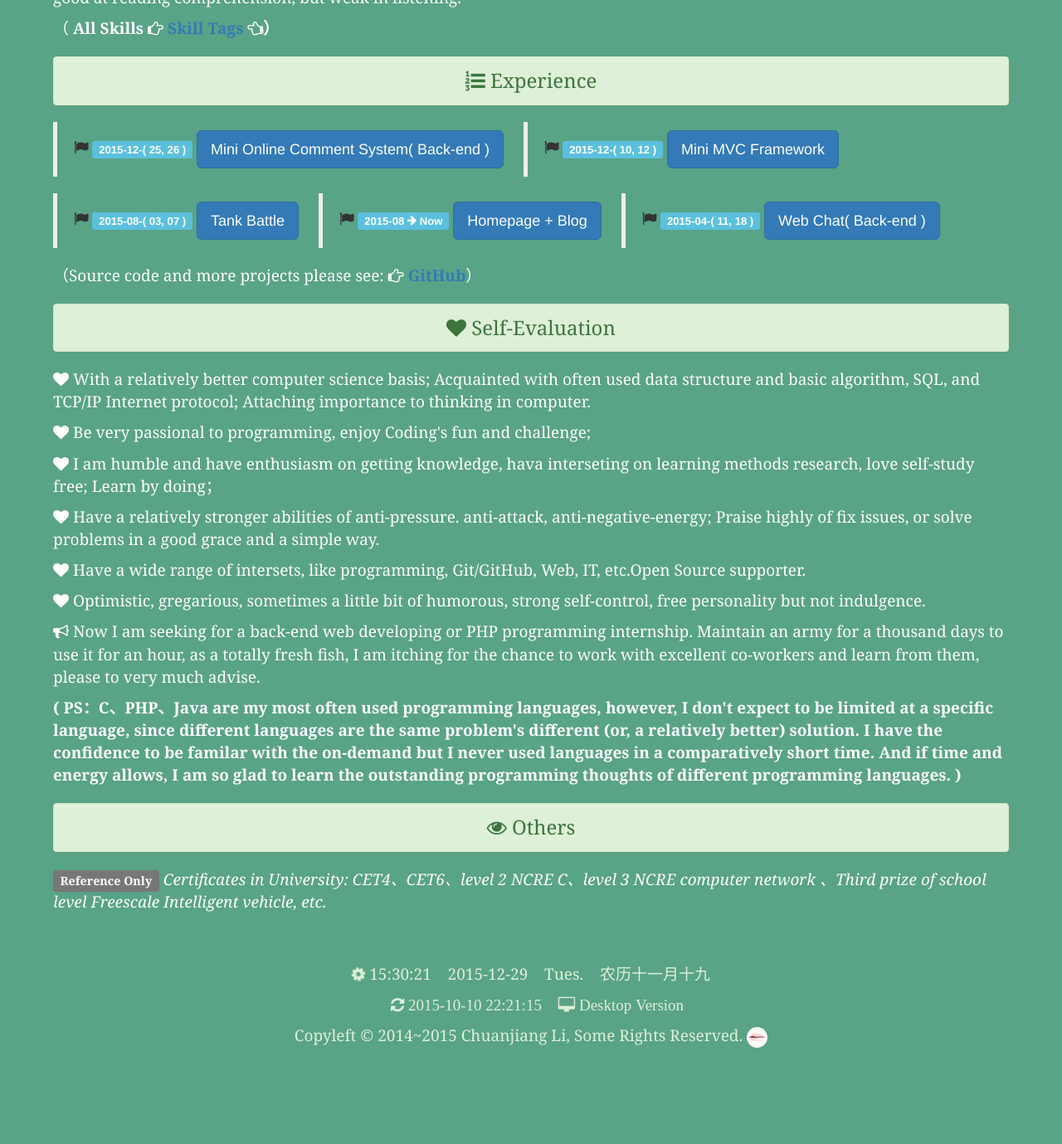
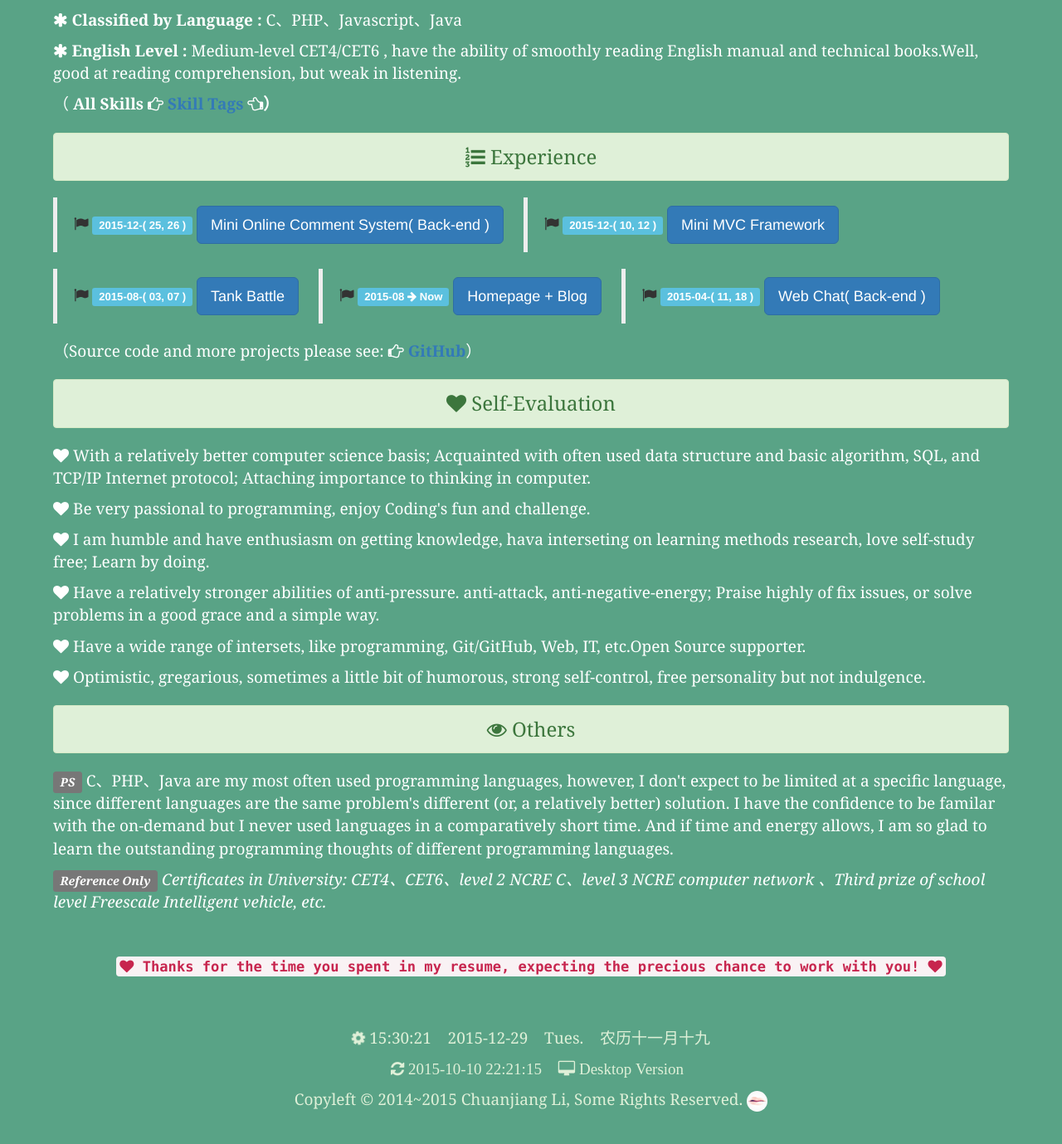
Before and after one commit to light-shadow/ckwongloy.github.io, a Jekyll site: the page built from resume_en.html, in a window 1280 px wide and 1400 px high, scrolled down 1254 px. Shown: the top 1379 px of the window at 83% size. Built offline with Jekyll 4.4.1, drawn with Linux system fonts in a browser that asks for light colours; Markdown is read by kramdown in place of the engine named in the settings; before the commit the page ends 2577 px from its top, so only the background shows below that; some of the changed text lies outside the part shown.

Commit message:
exper. adding

```diff
--- a/_includes/projects/mini-ocs_en.html
+++ b/_includes/projects/mini-ocs_en.html
@@ -26,7 +26,7 @@
 It open-sourced on ：<a href="https://github.com/lamChuanJiang/LBD/tree/master/mini-ocs" target="_blank"><b>GitHub</b></a></button></p>
 <span class="label label-default">Description</span><br><br>
 <p>1. A mini type online comment component, developed by PHP and MySQL, what it realize is comment or messages leaving.</p>
-<p>2. Filtering illegal input data submit by users: by HTML5 built-in properties like <code>email</code> and <code>url</code>, etc. Besides, in the backend, also use PHP method <code>filter_input()</code> to so the same thing.</p>
+<p>2. Filtering illegal input data submit by users: by HTML5 built-in properties like <code>email</code> and <code>url</code>, etc. Besides, in the backend, also use PHP method <code>filter_input()</code> to do the same thing as an alternative.</p>
 <p>3. AJAX: Makes errors reporting just in time, and output latest comments when user finish it successfully without refresh webpage.</p></div>
 <div class="modal-footer">
 <button type="button" class="btn btn-default" data-dismiss="modal">Close</button></div></div></div></div>
--- a/resume_en.html
+++ b/resume_en.html
@@ -6,61 +6,63 @@
 <h2>Li's Resume
 <a href="/resume_zh.html">
 <button type="button" class="btn btn-success btn-lg" style="text-shadow: black 5px 3px 3px;font-size: 14px;color: rgb(255,255,255);">
-<span class="fa  fa-hand-o-right"></span> 切至中文</button></a></h2>
+<i class="fa  fa-hand-o-right"></i> 切至中文</button></a></h2>
 
 <div class="content_font">
-<h3 class="alert alert-success"><span class="fa fa-bookmark"></span> Profile</h3>
-<p><span class="fa fa-asterisk"></span>
+<h3 class="alert alert-success"><i class="fa fa-bookmark"></i> Profile</h3>
+<p><i class="fa fa-asterisk"></i>
 <strong>Name、Gender、Age ：</strong>Chuanjiang Li, male, 1994-03-09.</p>
-<p><span class="fa fa-asterisk"></span>
+<p><i class="fa fa-asterisk"></i>
 <strong>University、Major、Time ：</strong>Anhui Science and Technology University, Electronic Information Engineering, A fresh graduate in 2016.</p>
-<p><span class="fa fa-asterisk"></span>
+<p><i class="fa fa-asterisk"></i>
 <strong>On board or not ：</strong>Not employed yet but I expect meeting an attractive job opportunity.</p>
-<p><span class="fa fa-asterisk"></span>
+<p><i class="fa fa-asterisk"></i>
 <strong>Long-term Career Goal ：</strong> Be close to a Full-Stack developer to the fullest in 15 years, a life-time to be a real programmer.</p>
 <p>（<em> More Information : </em><a href="/about_li_zh.html">About </a>）</p></div>
 
 <div class="content_font">
-<h3 class="alert alert-success"><span class="fa fa-phone"></span> Contacts</h3>
-<p><span class="fa fa-asterisk"></span>
+<h3 class="alert alert-success"><i class="fa fa-phone"></i> Contacts</h3>
+<p><i class="fa fa-asterisk"></i>
 <strong>Phone : </strong><a href="tel:18365263544">183-6526-3544</a></p>
-<p><span class="fa fa-asterisk"></span>
+<p><i class="fa fa-asterisk"></i>
 <strong>E-mail : </strong><a href="mailto:lamchuanjiang@icloud.com">lamchuanjiang@icloud.com</a> or
 <a href="mailto:lamchuanjiang@outlook.com">lamchuanjiang@outlook.com</a> or
 <a href="mailto:lamchuanjiang@gmail.com">lamchuanjiang@gmail.com</a></p>
 <p>（<em> More Contacts & SNS Footprints : </em><a href="/contact_li.html">Contacts </a>）</p></div>
 
 <div class="content_font">
-<h3 class="alert alert-success"><span class="fa fa-send-o"></span> Job Intention</h3>
-<p><span class="fa fa-asterisk"></span>
+<h3 class="alert alert-success"><i class="fa fa-send-o"></i> Job Intention</h3>
+<p><i class="fa fa-asterisk"></i>
 <strong>Job Location ：</strong>Guangzhou &gt; Shenzheng &gt; Shanghai &gt; Chongqing</p>
-<p><span class="fa fa-asterisk"></span>
+<p><i class="fa fa-asterisk"></i>
 <strong>Job Direction ：Junior PHP Web Developer</strong></p>
-<p><span class="fa fa-asterisk"></span>
-<strong>Job Type ：</strong><span class="label label-default">Internship</span>
-<span class="label label-default">Graduate with some Experience</span></p>
-<p><span class="fa fa-asterisk"></span>
+<p><i class="fa fa-asterisk"></i>
+<strong>Job Type ：</strong><i class="label label-default">Internship</i>
+<i class="label label-default">Graduate with some Experience</i></p>
+<p><i class="fa fa-asterisk"></i>
 <strong>Expectation to company ：</strong>Tech Driven, Growing Together.</p>
-<p><span class="fa fa-asterisk"></span>
-<strong>Expecting Internship Salary ：</strong>3k+</p></div>
+<p><i class="fa fa-asterisk"></i>
+<strong>Expecting <u>Internship</u> Salary ：</strong>3k+</p>
+<p>
+<i class="fa fa-bullhorn"></i> Now I am seeking for a PHP back-end web developing-related position. Maintain an army for a thousand days to use it for an hour, as a totally fresh fish, I am itching for the chance to work with excellent co-workers and learn from them, please to very much advise.</p></div>
 
 <div class="content_font">
-<h3 class="alert alert-success"><span class="fa fa-star"></span> Abilities</h3>
-<p><span class="fa fa-asterisk"></span>
+<h3 class="alert alert-success"><i class="fa fa-star"></i> Abilities</h3>
+<p><i class="fa fa-asterisk"></i>
 <strong>Programming Basis : </strong>Acquainted with often used data structure and basic algorithm, SQL, and HTTP, TCP/IP Internet protocol; Trend of thinking in computer.</p>
-<p><span class="fa fa-asterisk"></span>
+<p><i class="fa fa-asterisk"></i>
 <strong>Classified by Direction : </strong>Web developing( Back-end will be better )、programming on Linux、LAMP/LNMP stack.</p>
-<p><span class="fa fa-asterisk"></span>
+<p><i class="fa fa-asterisk"></i>
 <strong>Classified by Language : </strong>C、PHP、Javascript、Java</p>
-<p><span class="fa fa-asterisk"></span>
+<p><i class="fa fa-asterisk"></i>
 <strong>English Level : </strong>Medium-level CET4/CET6 , have the ability of smoothly reading English manual and technical books.Well, good at reading comprehension, but weak in listening.</p>
 <p>（
 <strong>All Skills
-<span class="fa  fa-hand-o-right"></span>
+<i class="fa  fa-hand-o-right"></i>
 <a href="/skills.html">Skill Tags </a>
-<span class="fa  fa-hand-o-left"></span>）</strong></p></div>
+<i class="fa  fa-hand-o-left"></i>）</strong></p></div>
 
-<h3 class="alert alert-success"><span class="fa fa-list-ol"></span> Experience</h3>
+<h3 class="alert alert-success"><i class="fa fa-list-ol"></i> Experience</h3>
 
 {% include projects/mini-ocs_en.html %}
 {% include projects/mini-mvc-framework_en.html %}
@@ -68,30 +70,32 @@
 {% include projects/homepage_blog_en.html %}
 {% include projects/webchat_en.html %}
 
-<p class="content_font">（Source code and more projects please see: <span class="fa fa-hand-o-right"></span>
+<p class="content_font">（Source code and more projects please see: <i class="fa fa-hand-o-right"></i>
 <a href="https://github.com/lamChuanJiang/LBD/" target="_blank"><b>GitHub</b></a>）</p>
 
 <div class="content_font">
 <h3 class="alert alert-success">
-<span class="fa fa-heart"></span> Self-Evaluation</h3>
+<i class="fa fa-heart"></i> Self-Evaluation</h3>
 <p>
-<span class="fa fa-heart"></span> With a relatively better computer science basis; Acquainted with often used data structure and basic algorithm, SQL, and TCP/IP Internet protocol; Attaching importance to thinking in computer.</p>
+<i class="fa fa-heart"></i> With a relatively better computer science basis; Acquainted with often used data structure and basic algorithm, SQL, and TCP/IP Internet protocol; Attaching importance to thinking in computer.</p>
 <p>
-<span class="fa fa-heart"></span> Be very passional to programming, enjoy Coding's fun and challenge;</p>
+<i class="fa fa-heart"></i> Be very passional to programming, enjoy Coding's fun and challenge.</p>
 <p>
-<span class="fa fa-heart"></span> I am humble and have enthusiasm on getting knowledge, hava interseting on learning methods research, love self-study free; Learn by doing；</p>
+<i class="fa fa-heart"></i> I am humble and have enthusiasm on getting knowledge, hava interseting on learning methods research, love self-study free; Learn by doing.</p>
 <p>
-<span class="fa fa-heart"></span> Have a relatively stronger abilities of anti-pressure. anti-attack, anti-negative-energy; Praise highly of fix issues, or solve problems  in a good grace and a simple way.</p>
+<i class="fa fa-heart"></i> Have a relatively stronger abilities of anti-pressure. anti-attack, anti-negative-energy; Praise highly of fix issues, or solve problems  in a good grace and a simple way.</p>
 <p>
-<span class="fa fa-heart"></span> Have a wide range of intersets, like programming, Git/GitHub, Web, IT, etc.Open Source supporter.</p>
+<i class="fa fa-heart"></i> Have a wide range of intersets, like programming, Git/GitHub, Web, IT, etc.Open Source supporter.</p>
 <p>
-<span class="fa fa-heart"></span> Optimistic, gregarious, sometimes a little bit of  humorous, strong self-control, free personality but not indulgence.</p>
-<p>
-<span class="fa fa-bullhorn"></span> Now I am seeking for a back-end web developing or PHP programming internship. Maintain an army for a thousand days to use it for an hour, as a totally fresh fish, I am itching for the chance to work with excellent co-workers and learn from them, please to very much advise.</p>
-<p>
-<strong>( PS：C、PHP、Java are my most often used programming languages, however, I don't expect to be limited at a specific language, since different languages are the same problem's different (or, a relatively better) solution. I have the confidence to be familar with the on-demand but I never used languages in a comparatively short time. And if time and energy allows, I am so glad to learn the outstanding programming thoughts of different programming  languages. )</strong></p></div>
+<i class="fa fa-heart"></i> Optimistic, gregarious, sometimes a little bit of  humorous, strong self-control, free personality but not indulgence.</p></div>
 
 <div class="content_font">
-<h3 class="alert alert-success"><span class="fa fa-eye"></span> Others</h3>
+<h3 class="alert alert-success"><i class="fa fa-eye"></i> Others</h3>
+
 <p>
-<span class="label label-default"> Reference Only</span> <em>Certificates in University: CET4、CET6、level 2 NCRE C、level 3 NCRE computer network 、Third prize of  school level Freescale Intelligent vehicle, etc.</em></p></div>
+<i class="label label-default"> PS</i> C、PHP、Java are my most often used programming languages, however, I don't expect to be limited at a specific language, since different languages are the same problem's different (or, a relatively better) solution. I have the confidence to be familar with the on-demand but I never used languages in a comparatively short time. And if time and energy allows, I am so glad to learn the outstanding programming thoughts of different programming  languages.</p>
+
+<p>
+<i class="label label-default"> Reference Only</i> <em>Certificates in University: CET4、CET6、level 2 NCRE C、level 3 NCRE computer network 、Third prize of  school level Freescale Intelligent vehicle, etc.</em></p></div>
+
+<p class="content_font" style="text-align:center;margin-top:50px;text-size:26px;"><b><code><i class="fa fa-heart"></i> Thanks for the time you spent in my resume, expecting the precious chance to work with you! <i class="fa fa-heart"></i></code></b></p>
```
Also changed, not shown: resume_zh.html (+41 -39 lines).
